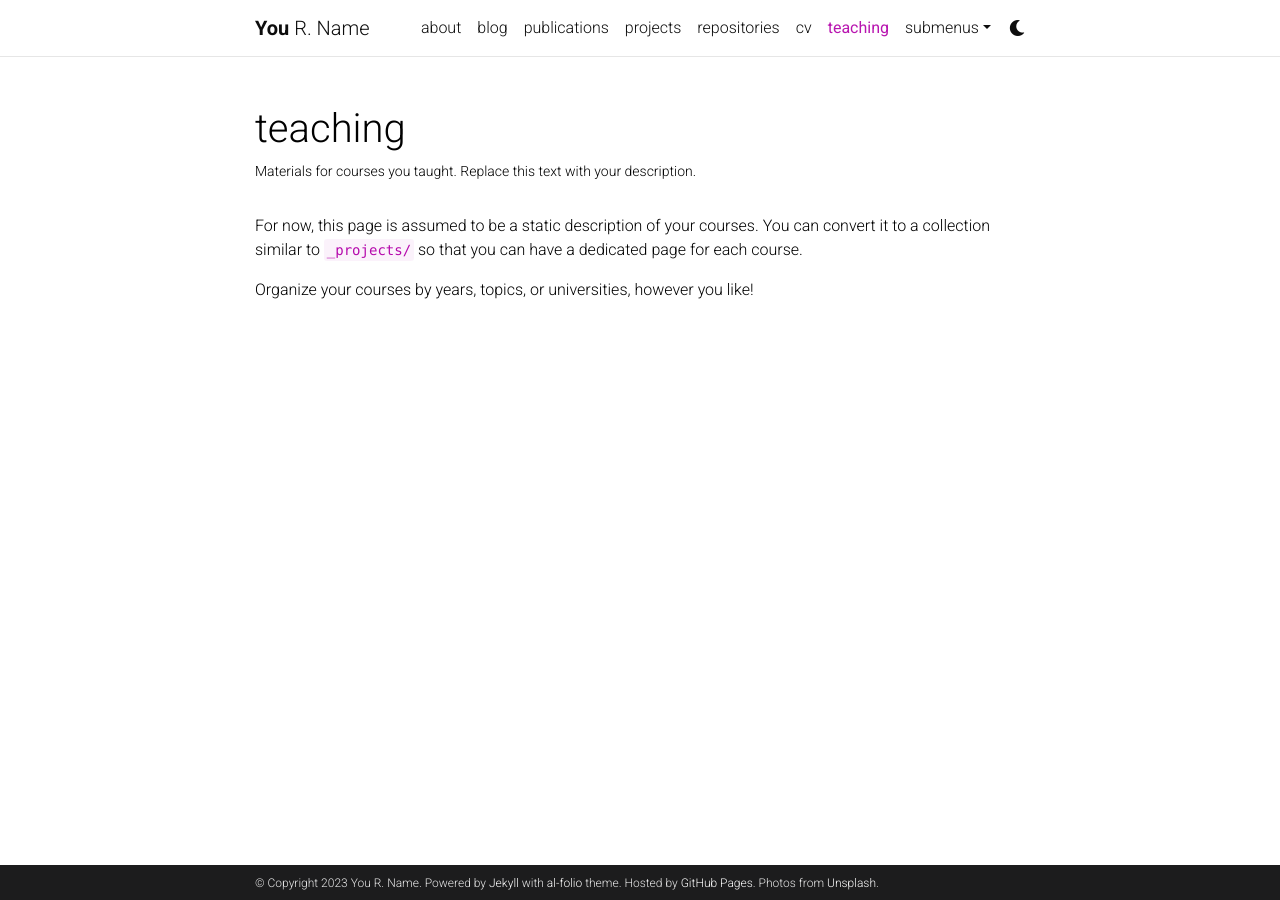
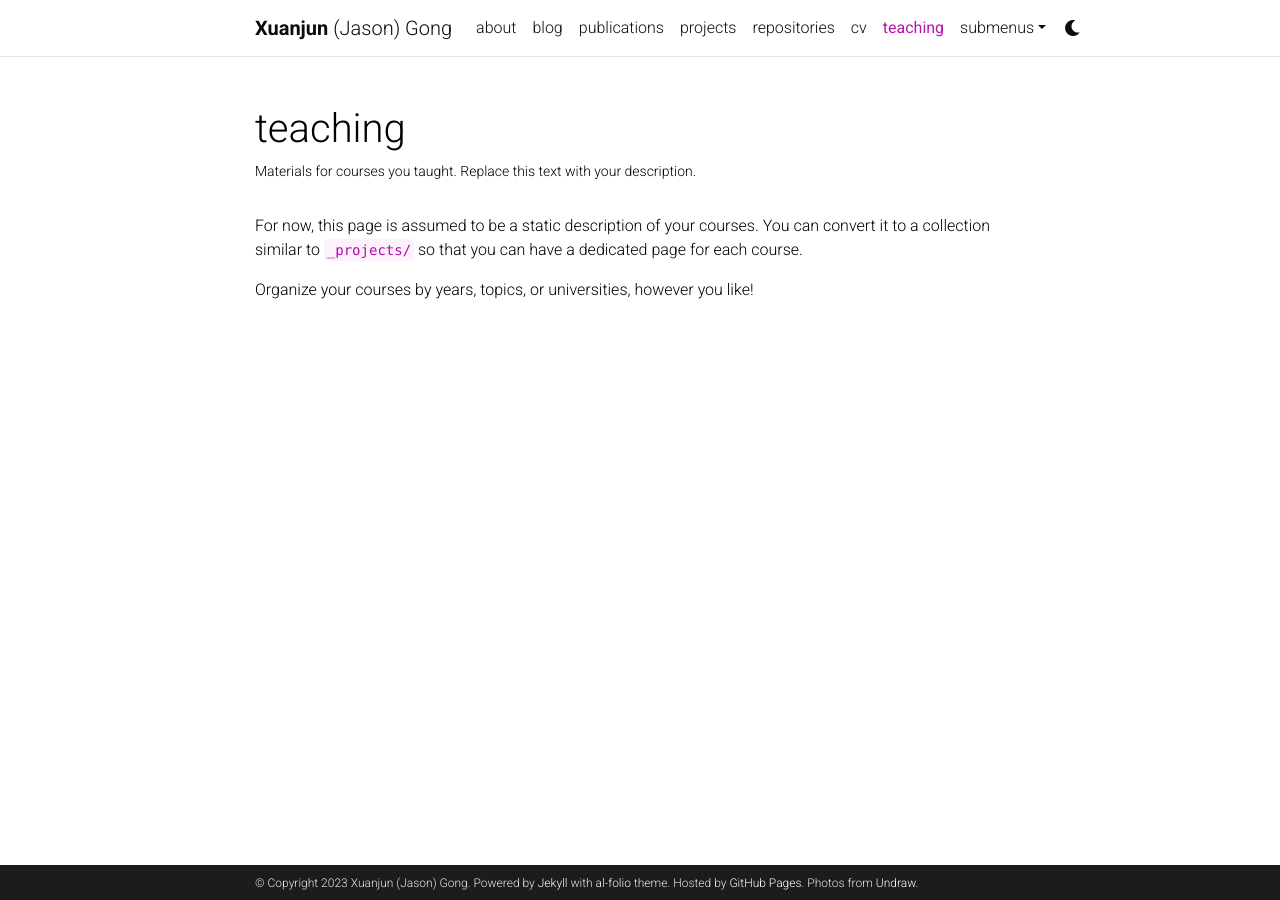
Before and after one commit to jasongong11/jasongong11.github.io, a Jekyll site: the page built from _pages/teaching.md, in a window 1280 px wide. Built offline with Jekyll 4.4.1, drawn with Linux system fonts in a browser that asks for light colours; full-size pictures stand in for the smaller copies a plugin makes; comment, search, counter and statistics services are not loaded; a style sheet for code colours, icons or effects is not loaded.

Commit message:
Update _config.yml

```diff
--- a/_config.yml
+++ b/_config.yml
@@ -3,16 +3,16 @@
 # -----------------------------------------------------------------------------
 
 title: blank # the website title (if blank, full name will be used instead)
-first_name: You
-middle_name: R.
-last_name: Name
-email: you@example.com
+first_name: Xuanjun
+middle_name: (Jason)
+last_name: Gong
+email: xjgong@ucdavis.edu
 description: > # the ">" symbol means to ignore newlines until "footer_text:"
   A simple, whitespace theme for academics. Based on [*folio](https://github.com/bogoli/-folio) design.
 footer_text: >
   Powered by <a href="https://jekyllrb.com/" target="_blank">Jekyll</a> with <a href="https://github.com/alshedivat/al-folio">al-folio</a> theme.
   Hosted by <a href="https://pages.github.com/" target="_blank">GitHub Pages</a>.
-  Photos from <a href="https://unsplash.com" target="_blank">Unsplash</a>.
+  Photos from <a href="https://undraw.co/" target="_blank">Undraw</a>.
 keywords: jekyll, jekyll-theme, academic-website, portfolio-website  # add your own keywords or leave empty
 
 lang: en # the language of your site (for example: en, fr, cn, ru, etc.)
@@ -71,21 +71,21 @@ og_image: # The site-wide (default for all links) Open Graph preview image
 # Social integration
 # -----------------------------------------------------------------------------
 
-github_username: # your GitHub user name
+github_username: jasong11# your GitHub user name
 gitlab_username: # your GitLab user name
-twitter_username: # your Twitter handle
+twitter_username: GongXuanjun# your Twitter handle
 mastodon_username: # your mastodon instance+username in the format instance.tld/@username
-linkedin_username: # your LinkedIn user name
+linkedin_username: xuanjun-gong-b00472139# your LinkedIn user name
 telegram_username: # your Telegram user name
-scholar_userid: # your Google Scholar ID
+scholar_userid: f-OO0sgAAAAJ# your Google Scholar ID
 semanticscholar_id: # your Semantic Scholar ID
 whatsapp_number: # your WhatsApp number (full phone number in international format. Omit any zeroes, brackets, or dashes when adding the phone number in international format.)
-orcid_id: # your ORCID ID
-medium_username: # your Medium username
+orcid_id: 0000-0001-9642-8885# your ORCID ID
+medium_username: xuanjungong# your Medium username
 quora_username: # your Quora username
 publons_id: # your ID on Publons
-osf_id: # your OSF ID
-research_gate_profile: # your profile on ResearchGate
+osf_id: 9vtjb# your OSF ID
+research_gate_profile: Jason-Gong-4# your profile on ResearchGate
 scopus_id: # your profile on Scopus
 blogger_url: # your blogger URL
 work_url: # work page URL
```
